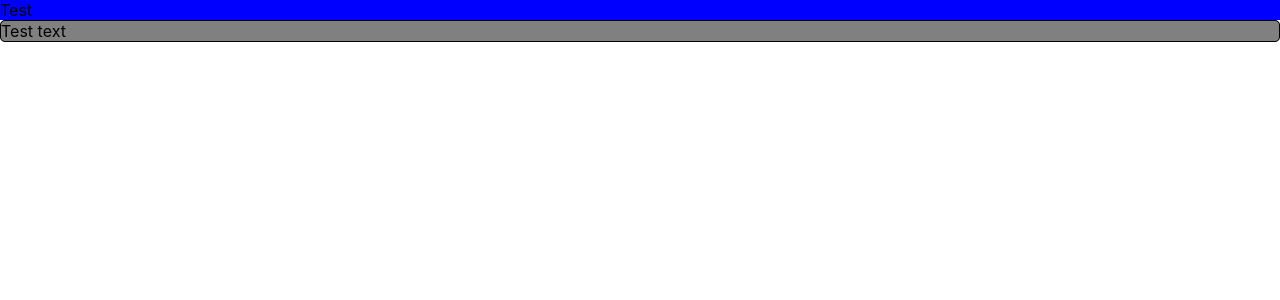
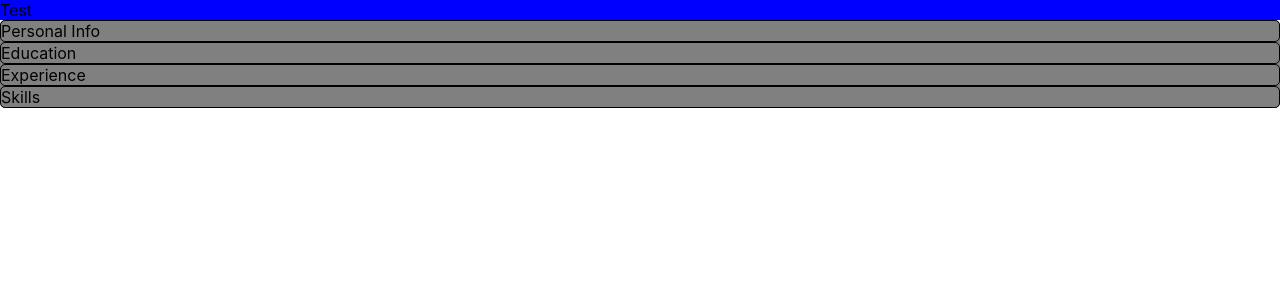
Before and after one commit to lukavelic/cv-project, a React (Create React App) app: page / in a window 1280 px wide. Shown: the top 300 px of the page. Built offline with nearby package versions, Linux system fonts and the light colour scheme.

Commit message:
Rendering mutliple titles from state

```diff
--- a/src/components/Cv.js
+++ b/src/components/Cv.js
@@ -6,12 +6,22 @@ import Title from './UI/Title';
 class Cv extends React.Component {
     constructor(props) {
         super(props);
+        this.state = {
+            titles: ['Personal Info', 'Education', 'Experience', 'Skills'],
+            title: '',
+        }
     };
 
     render() {
         return(
             <Card className='cv-container'>
-                <Title text='Test text'/>
+                {
+                    this.state.titles.map((title) => {
+                        return (
+                            <Title text={title}/>
+                        )
+                    })
+                }
             </Card>
         );
     };
```
